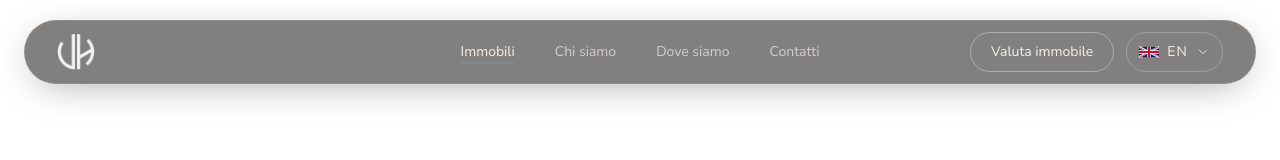
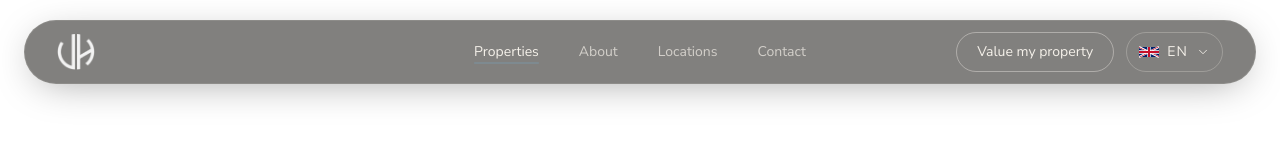
Before and after one commit to maxmaxim27/ultralighthome, a Next.js app: page /en/immobili in a window 1280 px wide. Shown: the top 160 px of the page. Built offline with nearby package versions, Linux system fonts and the light colour scheme.

Commit message:
feat(i18n): translate Navbar into en and de

```diff
--- a/components/Navbar.tsx
+++ b/components/Navbar.tsx
@@ -5,17 +5,19 @@ import { Link, usePathname } from "@/i18n/navigation";
 import { useEffect, useState } from "react";
 import clsx from "clsx";
 import { Menu, X } from "lucide-react";
+import { useTranslations } from "next-intl";
 import ContactDialog from "@/components/ContactDialog";
 import LanguageSwitcher from "@/components/LanguageSwitcher";
 
 const nav = [
-  { href: "/immobili", label: "Immobili" },
-  { href: "/chi-siamo", label: "Chi siamo" },
-  { href: "/dove-siamo", label: "Dove siamo" },
-  { href: "/contatti", label: "Contatti" },
+  { href: "/immobili", key: "properties" },
+  { href: "/chi-siamo", key: "about" },
+  { href: "/dove-siamo", key: "locations" },
+  { href: "/contatti", key: "contact" },
 ] as const;
 
 export default function Navbar() {
+  const t = useTranslations("nav");
   const pathname = usePathname();
   const [open, setOpen] = useState(false);
 
@@ -71,7 +73,7 @@ export default function Navbar() {
                     : "text-cream/70 font-normal hover:text-cream",
                 )}
               >
-                {n.label}
+                {t(n.key)}
               </Link>
             ))}
           </nav>
@@ -84,7 +86,7 @@ export default function Navbar() {
                   onClick={open}
                   className="hidden md:inline-flex items-center h-10 px-5 rounded-full border border-cream/40 text-sm hover:bg-white hover:text-ink transition-colors"
                 >
-                  Valuta immobile
+                  {t("evaluate")}
                 </button>
               )}
             />
@@ -94,7 +96,7 @@ export default function Navbar() {
             </div>
 
             <button
-              aria-label={open ? "Chiudi menu" : "Apri menu"}
+              aria-label={open ? t("closeMenu") : t("openMenu")}
               onClick={() => setOpen((v) => !v)}
               className="md:hidden size-10 rounded-full flex items-center justify-center hover:bg-white/10 transition-colors relative z-60"
             >
@@ -132,7 +134,7 @@ export default function Navbar() {
                 )}
                 style={{ transitionDelay: open ? `${150 + i * 70}ms` : "0ms" }}
               >
-                {n.label}
+                {t(n.key)}
               </Link>
             ))}
           </nav>
@@ -161,7 +163,7 @@ export default function Navbar() {
                   onClick={() => { setOpen(false); openDialog(); }}
                   className="block w-full text-center bg-white text-ink py-4 rounded-full text-sm"
                 >
-                  Valuta immobile
+                  {t("evaluate")}
                 </button>
               )}
             />
--- a/messages/de.json
+++ b/messages/de.json
@@ -4,5 +4,20 @@
     "it": "Italiano",
     "en": "English",
     "de": "Deutsch"
+  },
+  "nav": {
+    "properties": "Immobilien",
+    "about": "Über uns",
+    "locations": "Standorte",
+    "contact": "Kontakt",
+    "evaluate": "Immobilie bewerten",
+    "openMenu": "Menü öffnen",
+    "closeMenu": "Menü schließen"
+  },
+  "common": {
+    "discoverMore": "Mehr erfahren",
+    "backHome": "Zur Startseite",
+    "seeProperties": "Immobilien ansehen",
+    "newTab": "(öffnet in einem neuen Tab)"
   }
 }
--- a/messages/en.json
+++ b/messages/en.json
@@ -4,5 +4,20 @@
     "it": "Italiano",
     "en": "English",
     "de": "Deutsch"
+  },
+  "nav": {
+    "properties": "Properties",
+    "about": "About",
+    "locations": "Locations",
+    "contact": "Contact",
+    "evaluate": "Value my property",
+    "openMenu": "Open menu",
+    "closeMenu": "Close menu"
+  },
+  "common": {
+    "discoverMore": "Find out more",
+    "backHome": "Back to home",
+    "seeProperties": "See our properties",
+    "newTab": "(opens in a new tab)"
   }
 }
--- a/messages/it.json
+++ b/messages/it.json
@@ -4,5 +4,20 @@
     "it": "Italiano",
     "en": "English",
     "de": "Deutsch"
+  },
+  "nav": {
+    "properties": "Immobili",
+    "about": "Chi siamo",
+    "locations": "Dove siamo",
+    "contact": "Contatti",
+    "evaluate": "Valuta immobile",
+    "openMenu": "Apri menu",
+    "closeMenu": "Chiudi menu"
+  },
+  "common": {
+    "discoverMore": "Scopri di più",
+    "backHome": "Torna alla home",
+    "seeProperties": "Vedi gli immobili",
+    "newTab": "(si apre in una nuova scheda)"
   }
 }
```
